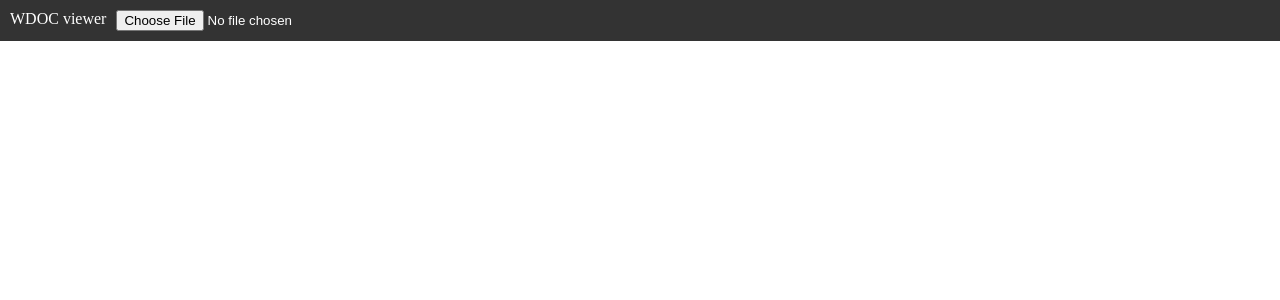
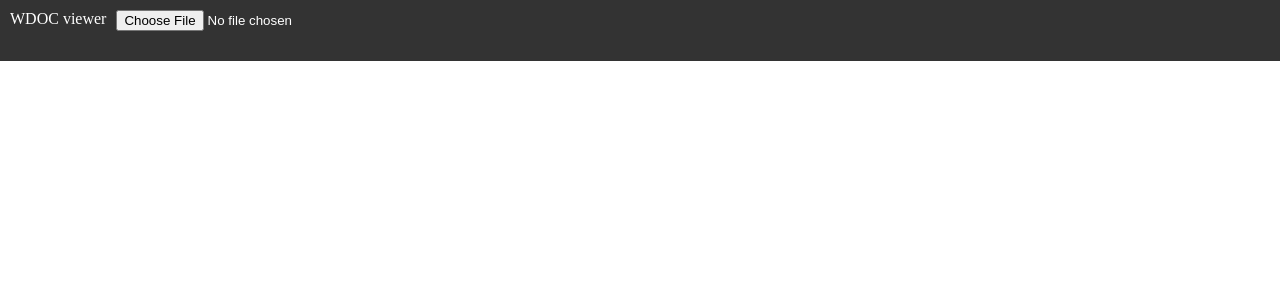
Before and after one commit to wdoc-info/wdocviewer, an Angular app: page / in a window 1280 px wide. Shown: the top 300 px of the page. Built offline with nearby package versions, Linux system fonts and the light colour scheme.

Commit message:
Add unit tests for navbar and viewer components

```diff
--- a/src/app/app.component.css
+++ b/src/app/app.component.css
@@ -2,16 +2,3 @@
   margin: 0 auto;
   padding: 0;
 }
-
-nav {
-  display: flex;
-  padding: 10px;
-  background-color: #333;
-  .title {
-    color: #fff;
-    margin-right: 10px;
-  }
-  input {
-    color: #fff;
-  }
-}
--- a/src/app/app.component.html
+++ b/src/app/app.component.html
@@ -1,11 +1,4 @@
 <div class="container">
-  <nav>
-    <div class="title">WDOC viewer</div>
-    <input type="file" (change)="onFileSelected($event)" accept=".wdoc" />
-  </nav>
-  @if (htmlContent) {
-    <div #contentContainer>
-      <div [innerHTML]="htmlContent"></div>
-    </div>
-  }
+  <app-navbar (fileSelected)="onFileSelected($event)"></app-navbar>
+  <app-viewer [htmlContent]="htmlContent"></app-viewer>
 </div>
--- a/src/app/app.component.ts
+++ b/src/app/app.component.ts
@@ -1,36 +1,24 @@
-import { AfterViewInit, Component, ElementRef, ViewChild } from '@angular/core';
+import { Component } from '@angular/core';
 import { DomSanitizer, SafeHtml } from '@angular/platform-browser';
 import { HttpClient } from '@angular/common/http';
 import { lastValueFrom } from 'rxjs';
 import JSZip from 'jszip';
+import { NavbarComponent } from './navbar.component';
+import { ViewerComponent } from './viewer.component';
 
 @Component({
   selector: 'app-root',
   standalone: true,
+  imports: [NavbarComponent, ViewerComponent],
   templateUrl: './app.component.html',
   styleUrls: ['./app.component.css'],
 })
-export class AppComponent implements AfterViewInit {
+export class AppComponent {
   htmlContent: SafeHtml | null = null;
-
-  // Reference to the container holding the dynamic HTML.
-  @ViewChild('contentContainer') contentContainer!: ElementRef;
 
   constructor(private sanitizer: DomSanitizer, private http: HttpClient) {}
 
-  ngAfterViewInit() {
-    //TO DO scaling for small screen
-    // Compute the initial scale and update the container's CSS variable.
-    //this.computeScale();
-    //window.addEventListener('resize', this.computeScale.bind(this));
-  }
-
-  onFileSelected(event: Event) {
-    const input = event.target as HTMLInputElement;
-    if (!input.files || input.files.length === 0) {
-      return;
-    }
-    const file = input.files[0];
+  onFileSelected(file: File) {
     const reader = new FileReader();
     reader.onload = async (e: ProgressEvent<FileReader>) => {
       const arrayBuffer = e.target?.result;
--- /dev/null
+++ b/src/app/navbar.component.css
@@ -0,0 +1,15 @@
+nav {
+  display: flex;
+  padding: 10px;
+  background-color: #333;
+  height: 41px;
+}
+
+nav .title {
+  color: #fff;
+  margin-right: 10px;
+}
+
+nav input {
+  color: #fff;
+}
--- /dev/null
+++ b/src/app/navbar.component.html
@@ -0,0 +1,4 @@
+<nav>
+  <div class="title">WDOC viewer</div>
+  <input type="file" (change)="onFileChange($event)" accept=".wdoc" />
+</nav>
--- /dev/null
+++ b/src/app/navbar.component.ts
@@ -0,0 +1,20 @@
+import { Component, EventEmitter, Output } from '@angular/core';
+import { CommonModule } from '@angular/common';
+
+@Component({
+  selector: 'app-navbar',
+  standalone: true,
+  imports: [CommonModule],
+  templateUrl: './navbar.component.html',
+  styleUrls: ['./navbar.component.css'],
+})
+export class NavbarComponent {
+  @Output() fileSelected = new EventEmitter<File>();
+
+  onFileChange(event: Event) {
+    const input = event.target as HTMLInputElement;
+    if (input.files && input.files.length > 0) {
+      this.fileSelected.emit(input.files[0]);
+    }
+  }
+}
--- /dev/null
+++ b/src/app/viewer.component.css
@@ -0,0 +1 @@
+/* viewer specific styles can go here */
--- /dev/null
+++ b/src/app/viewer.component.html
@@ -0,0 +1,5 @@
+@if (htmlContent) {
+  <div #contentContainer>
+    <div [innerHTML]="htmlContent"></div>
+  </div>
+}
--- /dev/null
+++ b/src/app/viewer.component.ts
@@ -0,0 +1,19 @@
+import { Component, Input, AfterViewInit, ElementRef, ViewChild } from '@angular/core';
+import { CommonModule } from '@angular/common';
+import { SafeHtml } from '@angular/platform-browser';
+
+@Component({
+  selector: 'app-viewer',
+  standalone: true,
+  imports: [CommonModule],
+  templateUrl: './viewer.component.html',
+  styleUrls: ['./viewer.component.css'],
+})
+export class ViewerComponent implements AfterViewInit {
+  @Input() htmlContent: SafeHtml | null = null;
+  @ViewChild('contentContainer') contentContainer!: ElementRef;
+
+  ngAfterViewInit() {
+    // scaling or other operations could go here
+  }
+}
```
Also changed, not shown: 2 other files (tests, documents, lock files or other folders).
